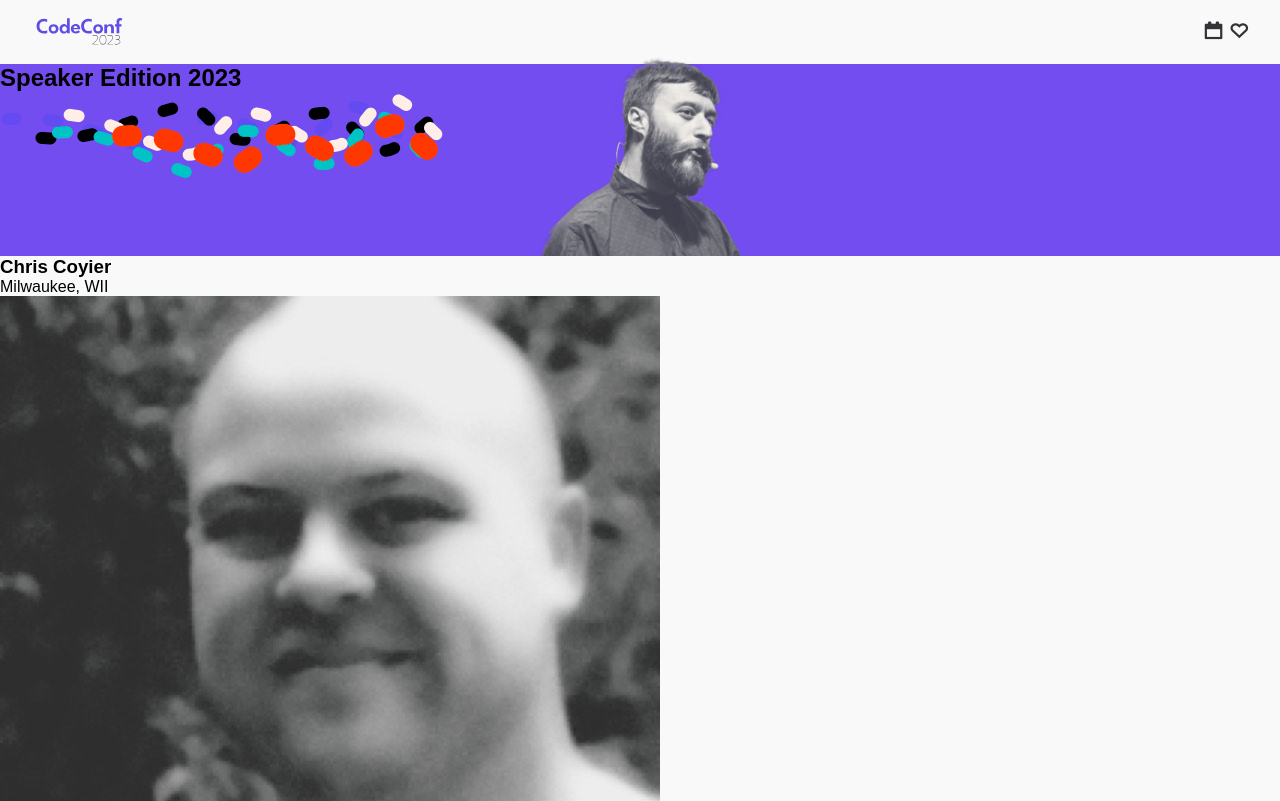
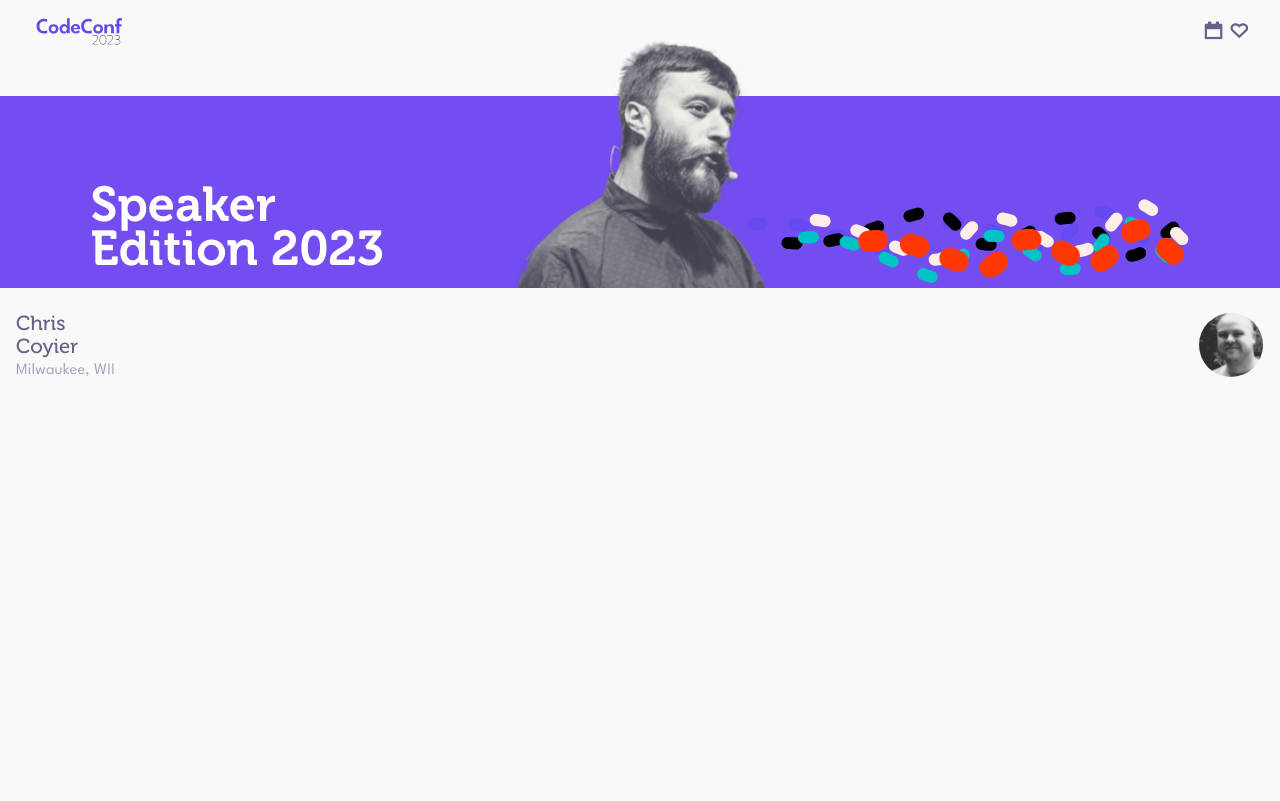
Before and after one commit to juliizq/exo-integral-html-css-js, a website: page index.html in a window 1280 px wide. Shown: the top 801 px of the page. Drawn offline with Linux system fonts and the light colour scheme.

Commit message:
change global variables

```diff
--- /dev/null
+++ b/src/styles/base/_typography.scss
@@ -0,0 +1,21 @@
+
+
+h2 {
+    font-family: 'museo';
+    font-size: 3.052rem;
+    line-height: .9;
+    font-weight: 600;
+    color: $on-primary;
+}
+
+h3{
+    font-family: 'museo';
+    font-size: 1.266rem;
+    font-weight: 400;
+    color: $on-background-primary;
+}
+
+p{
+    font-family: 'league spartan';
+    letter-spacing: .2px;
+}
--- a/src/styles/base/_variables.scss
+++ b/src/styles/base/_variables.scss
@@ -9,7 +9,8 @@ $surface: #FEFEFE;        // Fondo de tarjetas o secciones elevadas
 // **Colores para textos y elementos sobre fondos**
 $on-primary: #FEFEFE;     // Color del texto sobre el color primario
 $on-secondary: #ffffff;   // Color del texto sobre el color secundario
-$on-background: #343237;  // Color del texto sobre el fondo principal
+$on-background-primary: #6A5F86;
+$on-background-secondary: rgb(170, 161, 187);  // Color del texto sobre el fondo principal
 $on-surface: #343237;     // Color del texto sobre superficies
 
 // **Colores adicionales**
--- a/src/styles/styles.scss
+++ b/src/styles/styles.scss
@@ -4,6 +4,7 @@
 @import 'base/mixins';
 @import 'base/reset';
 @import 'base/webfonts';
+@import 'base/typography';
 
 @import 'layout/header';
 @import 'layout/main';
@@ -13,3 +14,13 @@ body{
     background-color: $background;
     width: 100vw;
 }
+
+.breakline{
+    display: block;
+}
+
+img{
+    width: 100%;
+    height: 100%;
+    object-fit: cover;
+}
```
Also changed, not shown: dist/style/styles.css, dist/style/styles.min.css, 2 other files.
